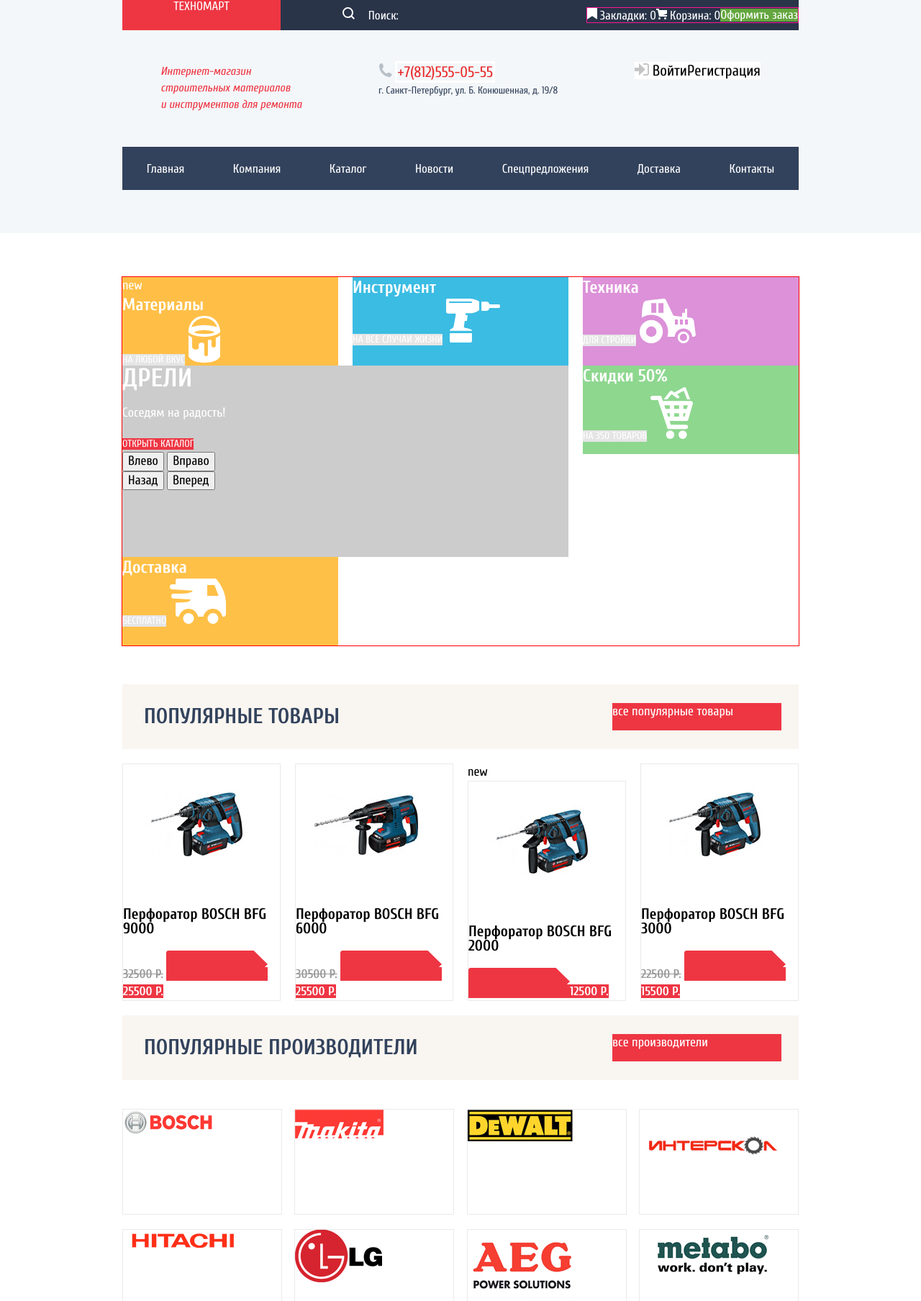
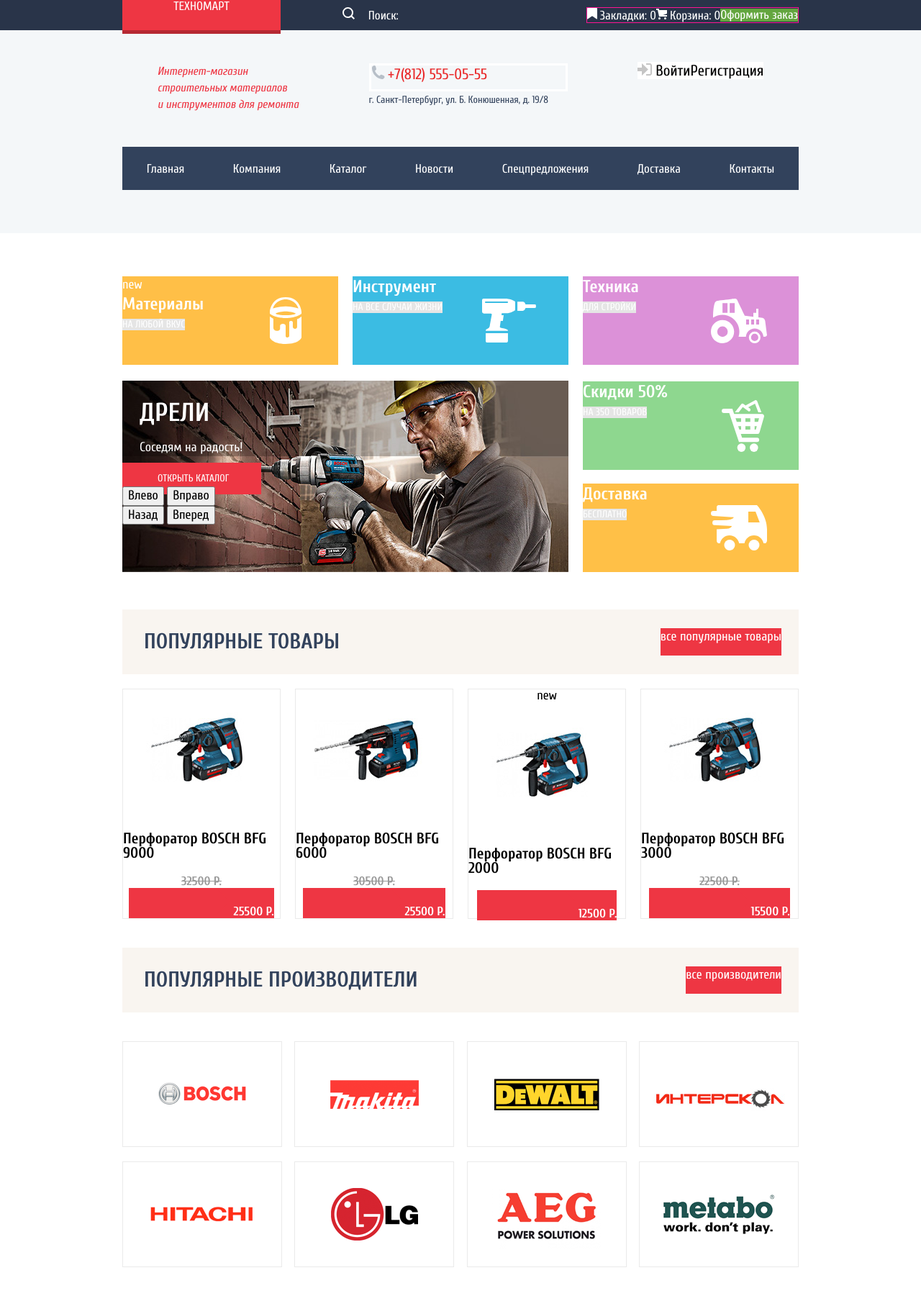
Before and after one commit to pelikonline/223189-technomart-25, a plain HTML site: page index.html in a window 1280 px wide. Shown: the top 1808 px of the page at 72% size. Drawn offline with Linux system fonts and the light colour scheme.

Commit message:
Задание №6 (флексы: дополнено)
Сетки построены, с учётом правок

```diff
--- a/css/style.css
+++ b/css/style.css
@@ -65,7 +65,7 @@
 .top-header {
   font-size: 17px;
   line-height: 18px;
-  width: 940px;
+  width: 100%;
   min-height: 42px;
   display: flex;
   flex-direction: row;
@@ -75,6 +75,15 @@
   background-color: #293449;
   margin-bottom: 46px;
 }
+
+.top-header-wrap {
+  width: 940px;
+  margin: auto;
+  display: flex;
+  flex-direction: row;
+  justify-content: space-between;
+  align-items: center;
+}
 /* --------------- div LOGO ---------------------------*/
 .logo {
   width: 220px;
@@ -82,7 +91,8 @@
   margin-right: 10px;
   background-color: #ee3643;
   text-align: center;
-  vertical-align: center;  /* !!!!!!!! Не работает вертикальное выравнивание :( !!!!!!!!!!!!!!!!!!!!!*/
+  justify-content: center;
+  box-shadow: 0 5px 0 0 #b52933;
 }
 
 .logo a {
@@ -187,13 +197,22 @@
 .phone {
   margin: 0;
   padding: 0;
+  width: 270px;
+  height: 33px;
+  border: 3px solid #ffffff;
+}
+
+.phone img {
+  margin: 0;
+  padding: 0po;
 }
 
 .phone a {
+  margin: 0;
+  padding: 0;
   color: #e9292a;
   font-size: 21px;
   line-height: 21px;
-  border: 3px solid #ffffff;
 }
 
 .adress {
@@ -345,7 +364,6 @@
   width: 940px;
   min-height: 410px;
   margin-bottom: 53px;
-  border: 1px solid red; /* временно для сеток */
 }
 
 .promo-list {
@@ -356,6 +374,7 @@
   flex-direction: row;
   flex-wrap: wrap;
   justify-content: space-between;
+  position: relative;
 }
 
 .promo-item {
@@ -365,6 +384,19 @@
   font-family: "Cuprum", Arial, sans-serif;
   width: 300px;
   height: 123px;
+  position: relative;
+}
+
+.promo-item:nth-of-type(5) {
+  position: absolute;
+  top: 146px;
+  right: 0;
+}
+
+.promo-item:nth-of-type(6) {
+  position: absolute;
+  top: 288px;
+  right: 0;
 }
 
 .promo-item h3 {
@@ -393,22 +425,37 @@
 
 .materials  {
   background-color: #ffbf47;
+  background-image: url("../img/promo/icon-1.svg");
+  background-repeat: no-repeat;
+  background-position: 80% 50%;
 }
 
 .instruments {
   background-color: #3bbce3;
+  background-image: url("../img/promo/icon-2.svg");
+  background-repeat: no-repeat;
+  background-position: 80% 50%;
 }
 
 .technics {
   background-color: #dc91d8;
+  background-image: url("../img/promo/icon-3.svg");
+  background-repeat: no-repeat;
+  background-position: 80% 50%;
 }
 
 .sells {
   background-color: #8ed78f;
+  background-image: url("../img/promo/icon-4.svg");
+  background-repeat: no-repeat;
+  background-position: 80% 50%;
 }
 
 .delivery {
   background-color: #ffc047;
+  background-image: url("../img/promo/icon-5.svg");
+  background-repeat: no-repeat;
+  background-position: 80% 50%;
 }
 /* ------------------------------------------------ Стили СЛАЙДЕРА ----------*/
 
@@ -417,7 +464,9 @@
   padding: 0;
   width: 620px;
   height: 266px;
-  background-color: #cccccc; /* временный цвет для сетки */
+  position: absolute;
+  top: 145px;
+  left: 0;
 }
 .slider {
   margin: 0;
@@ -429,18 +478,17 @@
   color: #ffffff;
 }
 
-/*
 .slider-item img {
   position: absolute;
   top: 0;
   left: 0;
   z-index: -1;
 }
-*/
 
 .slider-item h3 {
   margin: 0;
-  padding: 0;
+  padding-top: 27px;
+  padding-left: 24px;
   font-size: 36px;
   line-height: 36px;
   font-weight: bold;
@@ -448,11 +496,13 @@
 }
 
 .slider-item p {
+  padding-left: 24px;
   font-size: 18px;
   line-height: 24px;
 }
 
 .slider a {
+  padding: 14px 45px 14px 49px;
   color: #ffffff;
   font-size: 14px;
   line-height: 18px;
@@ -492,9 +542,6 @@
 }
 
 .btn-popular {
-  margin: 0;
-  padding: 0;
-  width: 235px;
   height: 38px;
   color: #ffffff;
   background-color: #ee3643;
@@ -502,6 +549,7 @@
 }
 
 .btn-popular a {
+  padding: 14px 55px;
   font-size: 14px;
   line-height: 18px;
   text-transform: uppercase;
@@ -540,6 +588,9 @@
   width: 220px;
   height: 145px;
   border: 1px solid #eaeaea;
+  display: flex;
+  justify-content: center;
+  align-items: center;
 }
 
 .popular-brands img {
@@ -551,10 +602,18 @@
   margin-bottom: 82px;
   font-family: "PT Sans", Arial, sans-serif;
   background-color: #f4f8fa;
+  width: 100%;
   display: flex;
   flex-direction: column;
   align-items: center;
-  border: darkred 3px dashed;
+}
+
+.services-wrap {
+  width: 940px;
+  margin: auto;
+  display: flex;
+  flex-direction: column;
+  align-items: center;
 }
 
 .services-top {
@@ -778,10 +837,17 @@
 }
 
 .footer-additionally {
+  width: 100%;
   font-size: 16px;
   line-height: 18px;
   color: #ffffff;
   background-color: #293449;
+}
+
+.footer-additionally-wrap {
+  width: 940px;
+  margin: auto;
+  display: flex;
   justify-content: space-between;
   align-items: center;
 }
@@ -939,8 +1005,15 @@
 }
 
 .cart-item {
+  margin-bottom: 20px;
+  padding: 0;
   width: 218px;
+  height: 318px;
   border: 1px solid #eaeaea;
+  display: flex;
+  flex-direction: column;
+  align-items: center;
+  justify-content: center;
 }
 
 .cart-item-head {
--- a/index.html
+++ b/index.html
@@ -9,6 +9,7 @@
   <body>
     <header class="main-header">
       <div class="top-header">                                          <!--------------- Верхняя часть Шапки  -->
+        <div class="top-header-wrap">
           <div class="logo">
             <a href>Техномарт</a>
           </div>
@@ -34,15 +35,14 @@
             </a>
             <a class="btn-order" href="#">Оформить заказ</a>
           </div>
+        </div>
       </div>                                                                               <!-- Верхняя часть Шапки  -->
       <div class="header-info">                                                 <!-- начало Информационной части Шапки -->
         <p class="description">Интернет-магазин<br> строительных материалов<br> и инструментов для ремонта</p>
         <div class="header-contacts">
           <p class="phone">
-            <span>
             <img src="img/i/icon-phone.svg" alt="Телефон">
-            </span>
-            <a href="tel:+7(812)555-05-55">+7(812)555-05-55</a>
+            <a href="tel:+7(812)555-05-55">+7(812) 555-05-55</a>
           </p>
           <p class="adress">г. Санкт-Петербург, ул. Б. Конюшенная, д. 19/8</p>
         </div>
@@ -95,17 +95,14 @@
             <span>new</span>
             <h3>Материалы</h3>
             <a class="btn-promo" href="#">на любой вкус</a>
-            <img class="icon-promo" src="img/promo/icon-1.svg" alt="Материалы">
           </li>
           <li class="promo-item instruments">
             <h3>Инструмент</h3>
             <a class="btn-promo" href="#">на все случаи жизни</a>
-            <img class="icon-promo" src="img/promo/icon-2.svg" alt="Инструмент">
           </li>
           <li class="promo-item technics">
             <h3>Техника</h3>
             <a class="btn-promo" href="#">для стройки</a>
-            <img class="icon-promo" src="img/promo/icon-3.svg" alt="Техника">
           </li>
           <li class="promo-slider">
             <ul class="slider">
@@ -113,13 +110,13 @@
                 <h3>дрели</h3>
                 <p>Соседям на радость!</p>
                 <a class="button-slider" href="catalog.html">открыть каталог</a>
-                <!--<img src="img/slider/drills.jpg" width="620" height="266" alt="Дрели">-->
+                <img src="img/slider/drills.jpg" width="620" height="266" alt="Дрели">
               </li>
               <li class="slider-item visually-hidden">
                 <h3>перфораторы</h3>
                 <p>Настоящие мужские игрушки</p>
                 <a class="button-slider" href="catalog.html">открыть каталог</a>
-                <!--<img src="img/slider/perforators.jpg" width="620" height="266" alt="Перфораторы">-->
+                <img src="img/slider/perforators.jpg" width="620" height="266" alt="Перфораторы">
               </li>
               <li>
                 <button class="btn-petals-left">Влево</button>
@@ -134,12 +131,10 @@
           <li class="promo-item sells">
             <h3>Скидки 50%</h3>
             <a class="btn-promo" href="#">на 350 товаров</a>
-            <img class="icon-promo" src="img/promo/icon-4.svg" alt="Скидки">
           </li>
           <li class="promo-item delivery">
             <h3>Доставка</h3>
             <a class="btn-promo" href="#">бесплатно</a>
-            <img class="icon-promo" src="img/promo/icon-5.svg" alt="Доставка">
           </li>
         </ul>
       </section>                    <!--конец Секции Промо-блока -->
@@ -178,8 +173,8 @@
             </div>
           </li>
           <li class="catalog-item">  <!-- Товар 3 -->
+            <div class="cart-item">
               <span>new</span>
-            <div class="cart-item">
               <a class="cart-item-head" href="#" >
                 <img src="img/cart_3.jpg" width="218" height="170" alt="Перфоратор BOSCH BFG 2000">
                 <h3>Перфоратор BOSCH BFG 2000</h3>
@@ -223,7 +218,8 @@
           <li><img src="img/brands/metabo.png" width="204" height="69" alt="Metabo"></li>
         </ul>
       </section>
-      <article class="services"> <!-----------------------------------------------------------начало Секции Сервисы -->
+      <section class="services"> <!-----------------------------------------------------------начало Секции Сервисы -->
+        <div class="services-wrap">
           <div class="services-top">
             <h2>сервисы</h2>
             <p>
@@ -273,7 +269,8 @@
             <img src="img/credit.png" width="465" height="285" alt="Кредит">
             </div>
           </div>
-      </article>
+        </div>
+      </section>
       <section class="about">
         <div class="company">
           <h2>компания «техномарт»</h2>
@@ -322,6 +319,7 @@
         </ul>
       </div>
       <div class="footer-additionally">
+        <div class="footer-additionally-wrap">
           <div class="copyright">
             &copy; 2010-2016 Компания «Техномарт»<br>
            Все права защищены
@@ -334,6 +332,7 @@
           <div class="feedback">
             <p>Обратная связь:<br><a href="mailto:mail@htmlacademy.ru">mail@htmlacademy.ru</a></p>
             <p>Разработано —<br><a href="https://htmlacademy.ru/intensive/htmlcss">htmlacademy.ru</a></p>
+          </div>
         </div>
       </div>
       <!-- Большая карта -->
```
Also changed, not shown: catalog.html (+7 -6 lines). Lines whose indentation alone changed are shown as unchanged.
